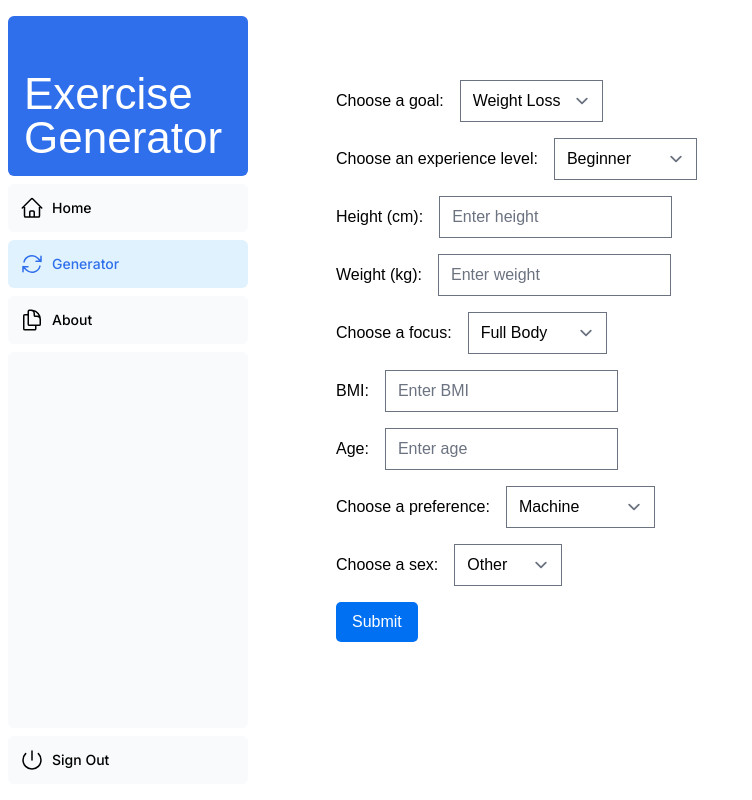
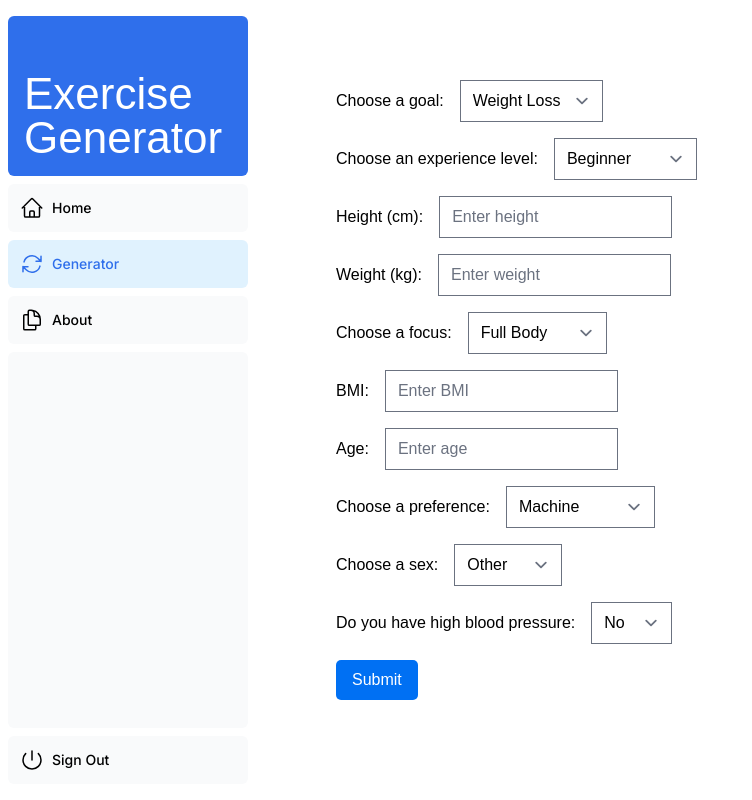
Before and after one commit to rosner1/Catapult, a Next.js app in the folder nextjs-dashboard/: page /dashboard/generator in a window 1280 px wide. Shown: the whole page, without its empty margins (0-752 px from the left). Built offline with nearby package versions, Linux system fonts and the light colour scheme; a web font is replaced by a local one.

Commit message:
Fixed preference options

```diff
--- a/nextjs-dashboard/app/dashboard/generator/form.tsx
+++ b/nextjs-dashboard/app/dashboard/generator/form.tsx
@@ -14,6 +14,7 @@ const Form: React.FC = () => {
     const [Age, setAge] = useState("");
     const [selectedPreference, setSelectedPreference] = useState("Machine");
     const [selectedSex, setSelectedSex] = useState("Other");
+    const [selectedBP, setSelectedBP] = useState("No");
 
     const [submitted, setSubmitted] = useState(false);
 
@@ -28,7 +29,8 @@ const Form: React.FC = () => {
             BMI,
             Age,
             Preference: selectedPreference,
-            Sex: selectedSex
+            Sex: selectedSex,
+            Hypertension: selectedBP
         };
         setSubmitted(true);
 
@@ -77,7 +79,6 @@ const Form: React.FC = () => {
                     <option value="Beginner">Beginner</option>
                     <option value="Intermediate">Intermediate</option>
                     <option value="Advanced">Advanced</option>
-                    <option value="Olympian">Olympian</option>
                 </select>
 
             </div>
@@ -160,6 +161,18 @@ const Form: React.FC = () => {
 
             </div>
 
+            <div style={{marginBottom: "1rem"}}>
+                <label htmlFor="bp-select" style={{marginRight: "1rem"}}>Do you have high blood pressure:</label>
+                <select
+                    value={selectedBP}
+                    onChange={(e) => setSelectedBP(e.target.value)}
+                >
+                    <option value="Weight Loss">No</option>
+                    <option value="Weight Gain">Yes</option>
+                </select>
+
+            </div>
+
             <button
                 onClick={handleSubmit}
                 style={{
@@ -174,19 +187,7 @@ const Form: React.FC = () => {
                 Submit
             </button>
 
-            {submitted && (
-                <div style={{marginTop: "1rem"}}>
-                    <h3>Submitted Info:</h3>
-                    <p>Goal: {selectedGoal}</p>
-                    <p>Experience: {selectedExperience}</p>
-                    <p>Height: {height} cm</p>
-                    <p>Weight: {weight} kg</p>
-                    <p>Focus Area: {selectedFocus}</p>
-                    <p>BMI: {BMI}</p>
-                    <p>Age: {Age}</p>
-                    <p>Preference: {selectedPreference}</p>
-                </div>
-            )}
+            {submitted}
         </div>
     );
 };
--- a/nextjs-dashboard/app/dashboard/generator/result/detail/page.tsx
+++ b/nextjs-dashboard/app/dashboard/generator/result/detail/page.tsx
@@ -68,7 +68,6 @@ const DetailPage = () => {
 
     return (
         <div style={{padding: "2rem"}}>
-            <h2>{name}</h2>
             <img
                 src={imageFileName(formatWords(name))}
                 alt={name}
```
Also changed, not shown: 1 other file (tests, documents, lock files or other folders).
